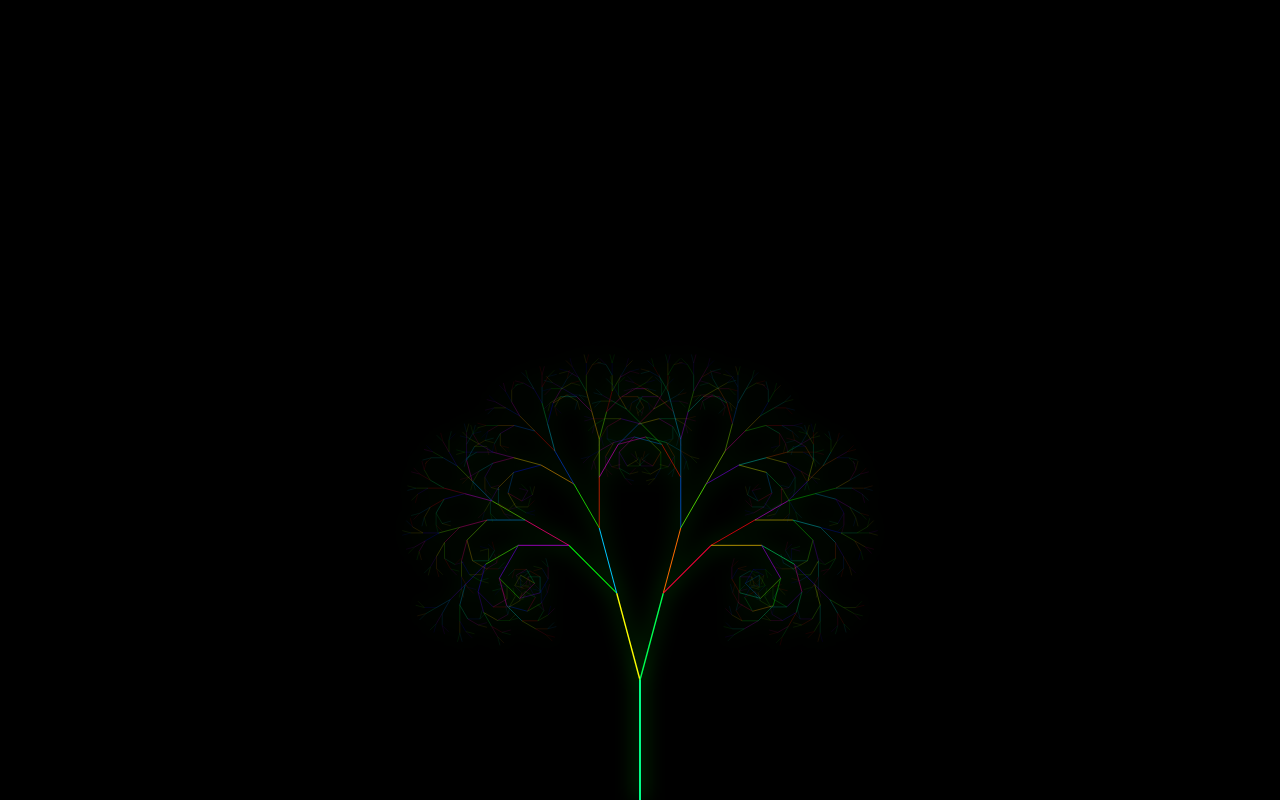
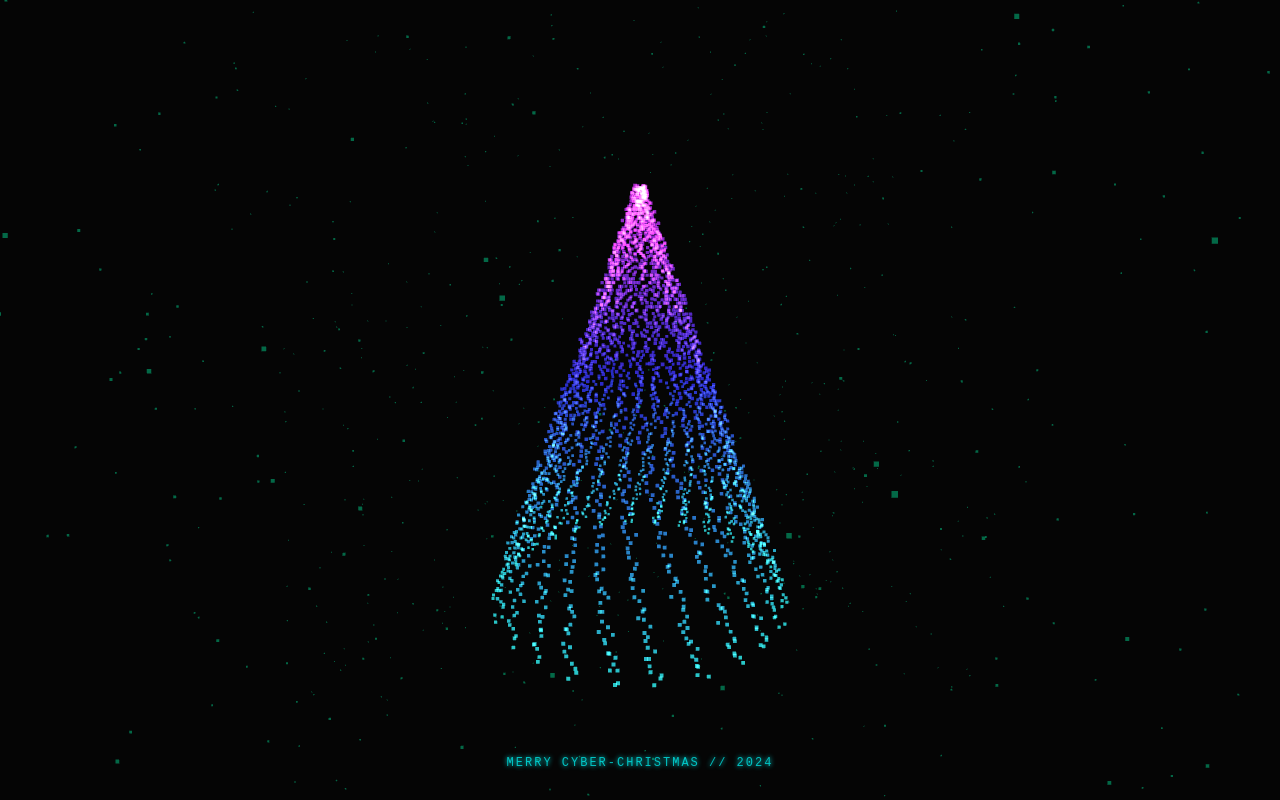
Before and after one commit to uchikou123/test1, a plain HTML site: page index.html in a window 1280 px wide. Drawn offline with nearby package versions, Linux system fonts and the light colour scheme; animation ran at ten frames a second.

Commit message:
Refactor index.html for Cyber Christmas theme
Updated HTML structure and added loading animations.

```diff
--- a/index.html
+++ b/index.html
@@ -1,38 +1,180 @@
 <!DOCTYPE html>
-<html>
+<html lang="zh-CN">
 <head>
-    <title>你的赛博圣诞树</title>
+    <meta charset="UTF-8">
+    <meta name="viewport" content="width=device-width, initial-scale=1.0, user-scalable=no">
+    <title>系统接入中... | Cyber Christmas</title>
     <style>
-        body { background: #000; overflow: hidden; display: flex; justify-content: center; align-items: center; height: 100vh; margin: 0; }
-        canvas { filter: drop-shadow(0 0 10px #0f0); }
+        /* 页面基础样式：全屏黑底，无滚动条 */
+        body { margin: 0; overflow: hidden; background-color: #050505; font-family: 'Courier New', Courier, monospace; }
+
+        /* 加载提示文字 */
+        #loading {
+            position: absolute; top: 50%; left: 50%; transform: translate(-50%, -50%);
+            color: #00ff00; font-size: 14px; pointer-events: none;
+            text-shadow: 0 0 10px #00ff00; animation: blink 1s infinite;
+        }
+
+        /* 简单的打字机闪烁动画 */
+        @keyframes blink { 0%, 100% { opacity: 1; } 50% { opacity: 0; } }
+
+        /* 签名/祝福语样式 */
+        #ui-layer {
+            position: absolute; bottom: 30px; left: 0; width: 100%; text-align: center;
+            color: rgba(0, 255, 255, 0.7); pointer-events: none; font-size: 12px;
+            text-transform: uppercase; letter-spacing: 2px;
+            text-shadow: 0 0 5px cyan;
+        }
     </style>
 </head>
 <body>
-    <canvas id="tree"></canvas>
+    <div id="loading">INITIALIZING NEURAL LINK...</div>
+    <div id="ui-layer">Merry Cyber-Christmas // 2024</div>
+
+    <script src="https://cdnjs.cloudflare.com/ajax/libs/three.js/r128/three.min.js"></script>
+
     <script>
-        const canvas = document.getElementById('tree');
-        const ctx = canvas.getContext('2d');
-        canvas.width = window.innerWidth;
-        canvas.height = window.innerHeight;
+        // --- 1. 初始化场景 (Scene Setup) ---
+        const scene = new THREE.Scene();
+        // 添加赛博风格的迷雾，让远处的粒子隐没在黑暗中
+        scene.fog = new THREE.FogExp2(0x050505, 0.002);
 
-        function drawTree(x, y, len, angle, branchWidth) {
-            ctx.beginPath();
-            ctx.save();
-            ctx.strokeStyle = `hsl(${Math.random() * 360}, 100%, 50%)`; // 赛博霓虹色
-            ctx.lineWidth = branchWidth;
-            ctx.translate(x, y);
-            ctx.rotate(angle * Math.PI/180);
-            ctx.moveTo(0, 0);
-            ctx.lineTo(0, -len);
-            ctx.stroke();
+        const camera = new THREE.PerspectiveCamera(75, window.innerWidth / window.innerHeight, 0.1, 1000);
+        camera.position.z = 100;
+        camera.position.y = 20;
 
-            if(len < 10) { ctx.restore(); return; }
+        const renderer = new THREE.WebGLRenderer({ antialias: true, alpha: true });
+        renderer.setSize(window.innerWidth, window.innerHeight);
+        renderer.setPixelRatio(window.devicePixelRatio); // 适配高清屏
+        document.body.appendChild(renderer.domElement);
 
-            drawTree(0, -len, len * 0.75, angle - 15, branchWidth * 0.7);
-            drawTree(0, -len, len * 0.75, angle + 15, branchWidth * 0.7);
-            ctx.restore();
+        // --- 2. 创建粒子系统 (Particle System) ---
+        // 我们将创建两个层级的粒子：一个是树的主体，一个是周围漂浮的数据尘埃
+
+        // 辅助函数：生成螺旋形状的圣诞树粒子坐标
+        function createTreeGeometry(particleCount, spread, height) {
+            const geometry = new THREE.BufferGeometry();
+            const positions = [];
+            const colors = [];
+            const colorObj = new THREE.Color();
+
+            for (let i = 0; i < particleCount; i++) {
+                // 计算螺旋
+                const angle = (i * 0.2) + (Math.PI * 2 * (i / particleCount) * 20); // 旋转角度
+                const radius = spread * (1 - i / particleCount); // 半径随高度减小
+                const y = (i / particleCount) * height - height / 2; // 高度分布
+
+                // 加入随机扰动，让树看起来更自然且有科技感
+                const randomX = (Math.random() - 0.5) * 2;
+                const randomZ = (Math.random() - 0.5) * 2;
+
+                const x = Math.cos(angle) * radius + randomX;
+                const z = Math.sin(angle) * radius + randomZ;
+
+                positions.push(x, y, z);
+
+                // 颜色渐变：从底部的青色(Cyan)渐变到顶部的洋红(Magenta)
+                // 这种配色非常"赛博朋克"
+                const mixRatio = i / particleCount;
+                colorObj.setHSL(0.5 + mixRatio * 0.3, 1.0, 0.6);
+                colors.push(colorObj.r, colorObj.g, colorObj.b);
+            }
+
+            geometry.setAttribute('position', new THREE.Float32BufferAttribute(positions, 3));
+            geometry.setAttribute('color', new THREE.Float32BufferAttribute(colors, 3));
+            return geometry;
         }
-        drawTree(canvas.width/2, canvas.height, 120, 0, 2);
+
+        // 创建树
+        const treeGeo = createTreeGeometry(3000, 30, 80);
+        const treeMat = new THREE.PointsMaterial({
+            size: 0.8,
+            vertexColors: true, // 使用顶点颜色
+            blending: THREE.AdditiveBlending, // 叠加混合模式，产生发光效果
+            depthWrite: false,
+            transparent: true,
+            opacity: 0.8
+        });
+        const treeSystem = new THREE.Points(treeGeo, treeMat);
+        scene.add(treeSystem);
+
+        // --- 3. 创建背景星尘/数据流 (Background Particles) ---
+        const bgGeo = new THREE.BufferGeometry();
+        const bgPos = [];
+        for(let i=0; i<1000; i++) {
+            bgPos.push((Math.random() - 0.5) * 200); // x
+            bgPos.push((Math.random() - 0.5) * 200); // y
+            bgPos.push((Math.random() - 0.5) * 200); // z
+        }
+        bgGeo.setAttribute('position', new THREE.Float32BufferAttribute(bgPos, 3));
+        const bgMat = new THREE.PointsMaterial({
+            color: 0x00ffaa,
+            size: 0.4,
+            transparent: true,
+            opacity: 0.4
+        });
+        const bgSystem = new THREE.Points(bgGeo, bgMat);
+        scene.add(bgSystem);
+
+        // --- 4. 交互与动画 (Interaction & Animation) ---
+
+        // 鼠标/触摸交互
+        let mouseX = 0;
+        let mouseY = 0;
+        let targetX = 0;
+        let targetY = 0;
+
+        const windowHalfX = window.innerWidth / 2;
+        const windowHalfY = window.innerHeight / 2;
+
+        document.addEventListener('mousemove', (event) => {
+            mouseX = (event.clientX - windowHalfX) * 0.05;
+            mouseY = (event.clientY - windowHalfY) * 0.05;
+        });
+
+        // 隐藏加载文字
+        setTimeout(() => {
+            document.getElementById('loading').style.display = 'none';
+        }, 1000);
+
+        // 动画循环
+        const clock = new THREE.Clock();
+
+        function animate() {
+            requestAnimationFrame(animate);
+
+            const time = clock.getElapsedTime();
+
+            // 1. 树的自转
+            treeSystem.rotation.y -= 0.005;
+
+            // 2. 树的“呼吸”效果 (微微的上下浮动和缩放)
+            const pulse = Math.sin(time * 2) * 0.02 + 1;
+            treeSystem.scale.set(pulse, pulse, pulse);
+
+            // 3. 背景粒子的漂浮
+            bgSystem.rotation.y += 0.002;
+            bgSystem.rotation.x += 0.001;
+
+            // 4. 摄像机跟随鼠标带来的视差效果
+            targetX = mouseX * 0.5;
+            targetY = mouseY * 0.5;
+
+            camera.position.x += (targetX - camera.position.x) * 0.05;
+            camera.position.y += (-targetY + 20 - camera.position.y) * 0.05; // +20是保持基础高度
+            camera.lookAt(scene.position);
+
+            renderer.render(scene, camera);
+        }
+
+        // 窗口大小调整适配
+        window.addEventListener('resize', () => {
+            camera.aspect = window.innerWidth / window.innerHeight;
+            camera.updateProjectionMatrix();
+            renderer.setSize(window.innerWidth, window.innerHeight);
+        });
+
+        animate();
     </script>
 </body>
 </html>
```
